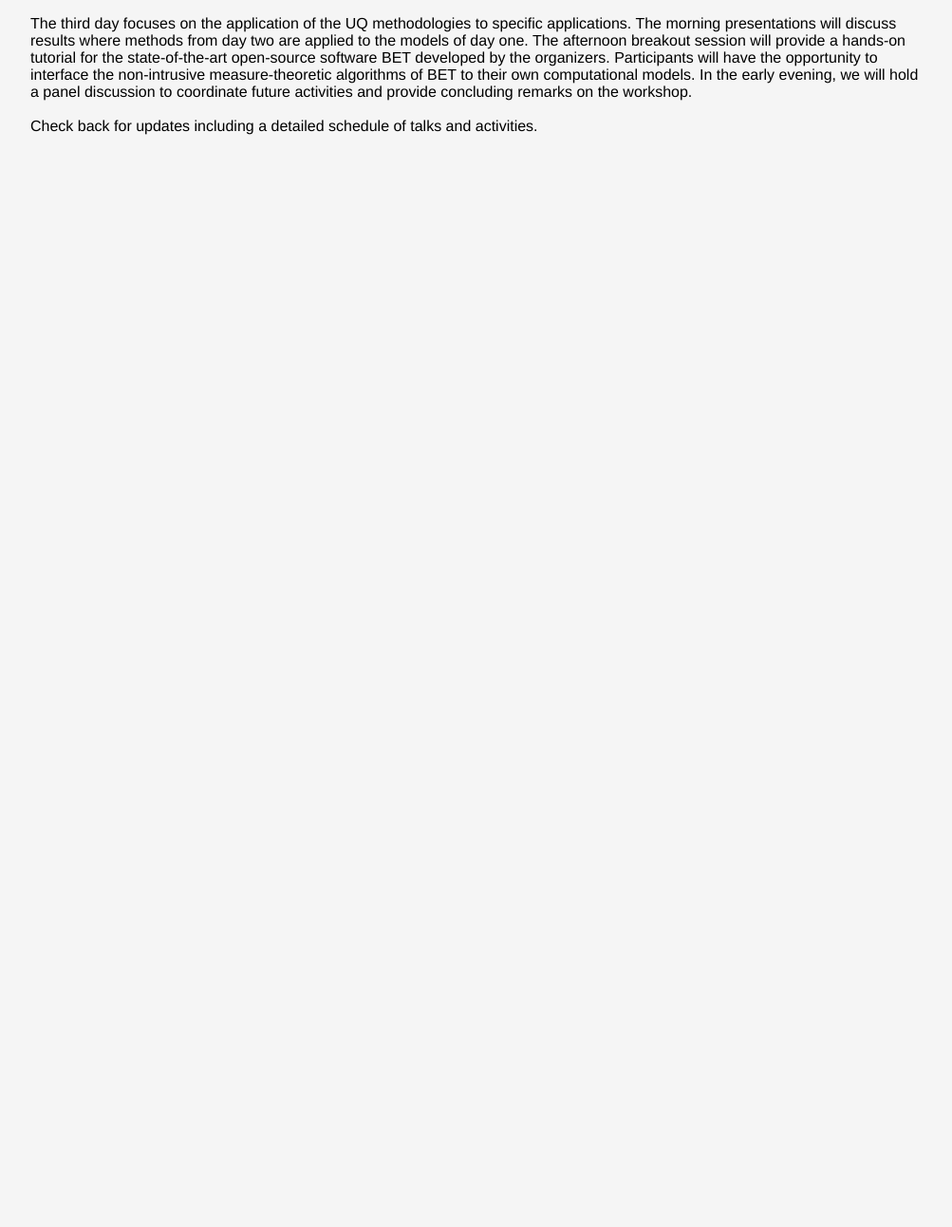
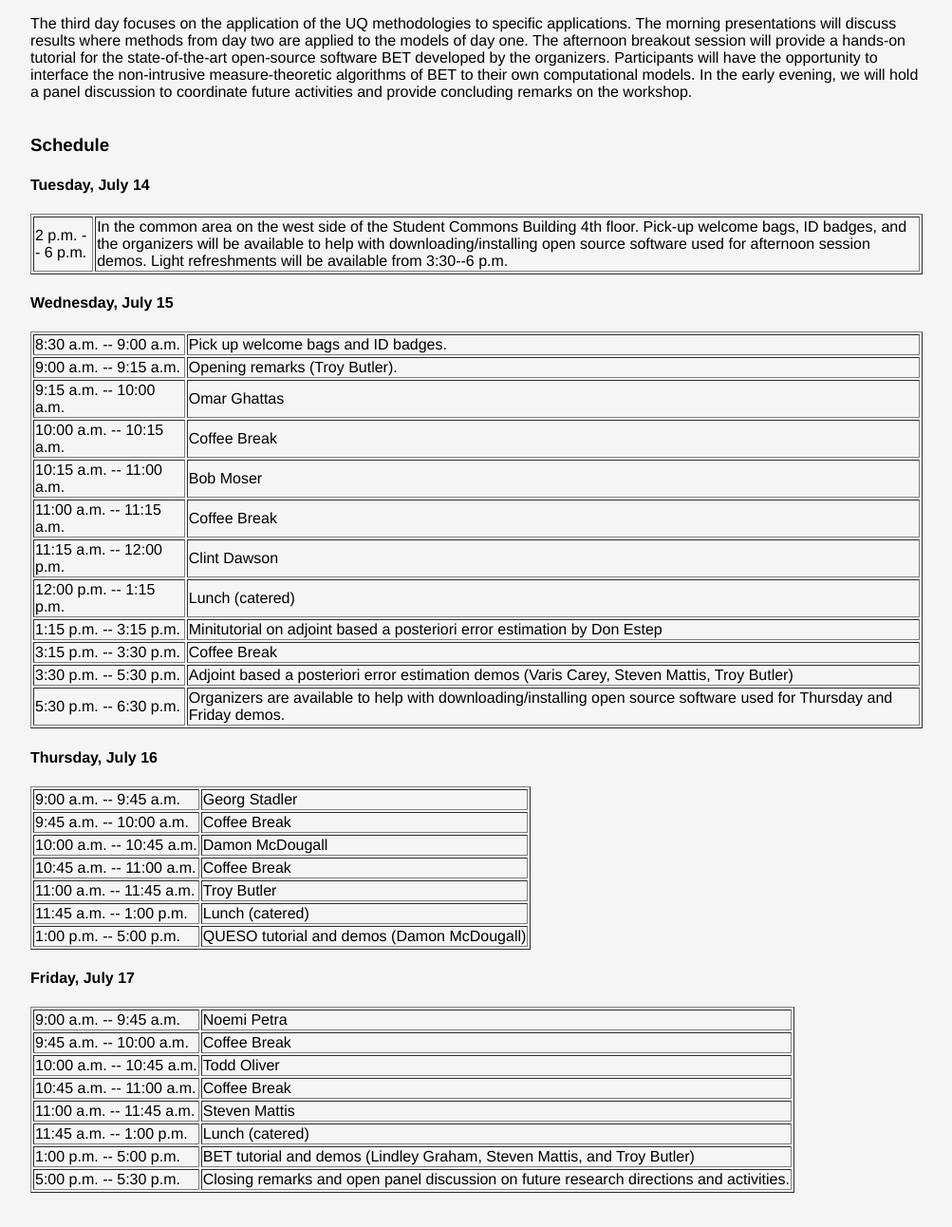
Before and after one commit to kabeaty/rocky-mtn-summer-workshop-2015, a plain HTML site: page program.html in a window 1280 px wide. Shown: the part 967-2259 px from the top of the page at 95% size, without its empty margins (138-1141 px from the left). Before the commit the page ends 1157 px from the top, so only its background shows below. Drawn offline with Linux system fonts and the light colour scheme.

Commit message:
adds schedule

```diff
--- a/program.html
+++ b/program.html
@@ -76,7 +76,106 @@ The second day focuses on the methodologies used for forward and inverse propaga
 The third day focuses on the application of the UQ methodologies to specific applications. The morning presentations will discuss results where methods from day two are applied to the models of day one. The afternoon breakout session will provide a hands-on tutorial for the state-of-the-art open-source software BET developed by the organizers. Participants will have the opportunity to interface the non-intrusive measure-theoretic algorithms of BET to their own computational models. In the early evening, we will hold a panel discussion to coordinate future activities and provide concluding remarks on the workshop.
  <br><br>
 
- Check back for updates including a detailed schedule of talks and activities.
+ <h3>Schedule</h3>
+ <h4>Tuesday, July 14</h4>
+<table border="1">
+<tbody><tr><td>2 p.m. -- 6 p.m.</td>
+<td> In the common area on the west side of the Student Commons Building 4th floor. Pick-up welcome bags, ID badges, and the organizers will be available to help with downloading/installing open source software used for afternoon session demos. Light refreshments will be available from 3:30--6 p.m.</td>
+</tr>
+</tbody></table>
+
+<h4>Wednesday, July 15</h4>
+<table border="1">
+  <tbody><tr><td>8:30 a.m. -- 9:00 a.m.</td>
+      <td> Pick up welcome bags and ID badges.</td>
+    </tr>
+    <tr><td>9:00 a.m. -- 9:15 a.m.</td>
+      <td> Opening remarks (Troy Butler).</td>
+    </tr>
+    <tr><td>9:15 a.m. -- 10:00 a.m.</td>
+      <td> Omar Ghattas</td>
+    </tr>
+    <tr><td>10:00 a.m. -- 10:15 a.m.</td>
+      <td> Coffee Break</td>
+    </tr>
+    <tr><td>10:15 a.m. -- 11:00 a.m.</td>
+      <td> Bob Moser</td>
+    </tr>
+    <tr><td>11:00 a.m. -- 11:15 a.m.</td>
+      <td> Coffee Break</td>
+    </tr>
+    <tr><td>11:15 a.m. -- 12:00 p.m.</td>
+      <td> Clint Dawson</td>
+    </tr>
+    <tr><td>12:00 p.m. -- 1:15 p.m.</td>
+      <td> Lunch (catered)</td>
+    </tr>
+    <tr><td>1:15 p.m. -- 3:15 p.m.</td>
+      <td> Minitutorial on adjoint based a posteriori error estimation by Don Estep</td>
+    </tr>
+    <tr><td>3:15 p.m. -- 3:30 p.m.</td>
+      <td> Coffee Break</td>
+    </tr>
+    <tr><td>3:30 p.m. -- 5:30 p.m.</td>
+      <td> Adjoint based a posteriori error estimation demos (Varis Carey, Steven Mattis, Troy Butler)</td>
+    </tr>
+    <tr><td>5:30 p.m. -- 6:30 p.m.</td>
+      <td> Organizers are available to help with downloading/installing open source software used for Thursday and Friday demos.</td>
+    </tr>
+</tbody></table>
+
+<h4>Thursday, July 16</h4>
+<table border="1">
+  <tbody><tr><td>9:00 a.m. -- 9:45 a.m.</td>
+      <td> Georg Stadler</td>
+    </tr>
+    <tr><td>9:45 a.m. -- 10:00 a.m.</td>
+      <td> Coffee Break</td>
+    </tr>
+    <tr><td>10:00 a.m. -- 10:45 a.m.</td>
+      <td> Damon McDougall</td>
+    </tr>
+    <tr><td>10:45 a.m. -- 11:00 a.m.</td>
+      <td> Coffee Break</td>
+    </tr>
+    <tr><td>11:00 a.m. -- 11:45 a.m.</td>
+      <td> Troy Butler</td>
+    </tr>
+    <tr><td>11:45 a.m. -- 1:00 p.m.</td>
+      <td> Lunch (catered)</td>
+    </tr>
+    <tr><td>1:00 p.m. -- 5:00 p.m.</td>
+      <td> QUESO tutorial and demos (Damon McDougall)</td>
+    </tr>
+</tbody></table>
+<h4>Friday, July 17</h4>
+<table border="1">
+  <tbody><tr><td>9:00 a.m. -- 9:45 a.m.</td>
+      <td> Noemi Petra</td>
+    </tr>
+    <tr><td>9:45 a.m. -- 10:00 a.m.</td>
+      <td> Coffee Break</td>
+    </tr>
+    <tr><td>10:00 a.m. -- 10:45 a.m.</td>
+      <td> Todd Oliver</td>
+    </tr>
+    <tr><td>10:45 a.m. -- 11:00 a.m.</td>
+      <td> Coffee Break</td>
+    </tr>
+    <tr><td>11:00 a.m. -- 11:45 a.m.</td>
+      <td> Steven Mattis</td>
+    </tr>
+    <tr><td>11:45 a.m. -- 1:00 p.m.</td>
+      <td> Lunch (catered)</td>
+    </tr>
+    <tr><td>1:00 p.m. -- 5:00 p.m.</td>
+      <td> BET tutorial and demos (Lindley Graham, Steven Mattis, and Troy Butler)</td>
+    </tr>
+    <tr><td>5:00 p.m. -- 5:30 p.m.</td>
+      <td> Closing remarks and open panel discussion on future research directions and activities.</td>
+    </tr>
+</tbody></table>
+
     </div>
   </body>
 </html>
```
